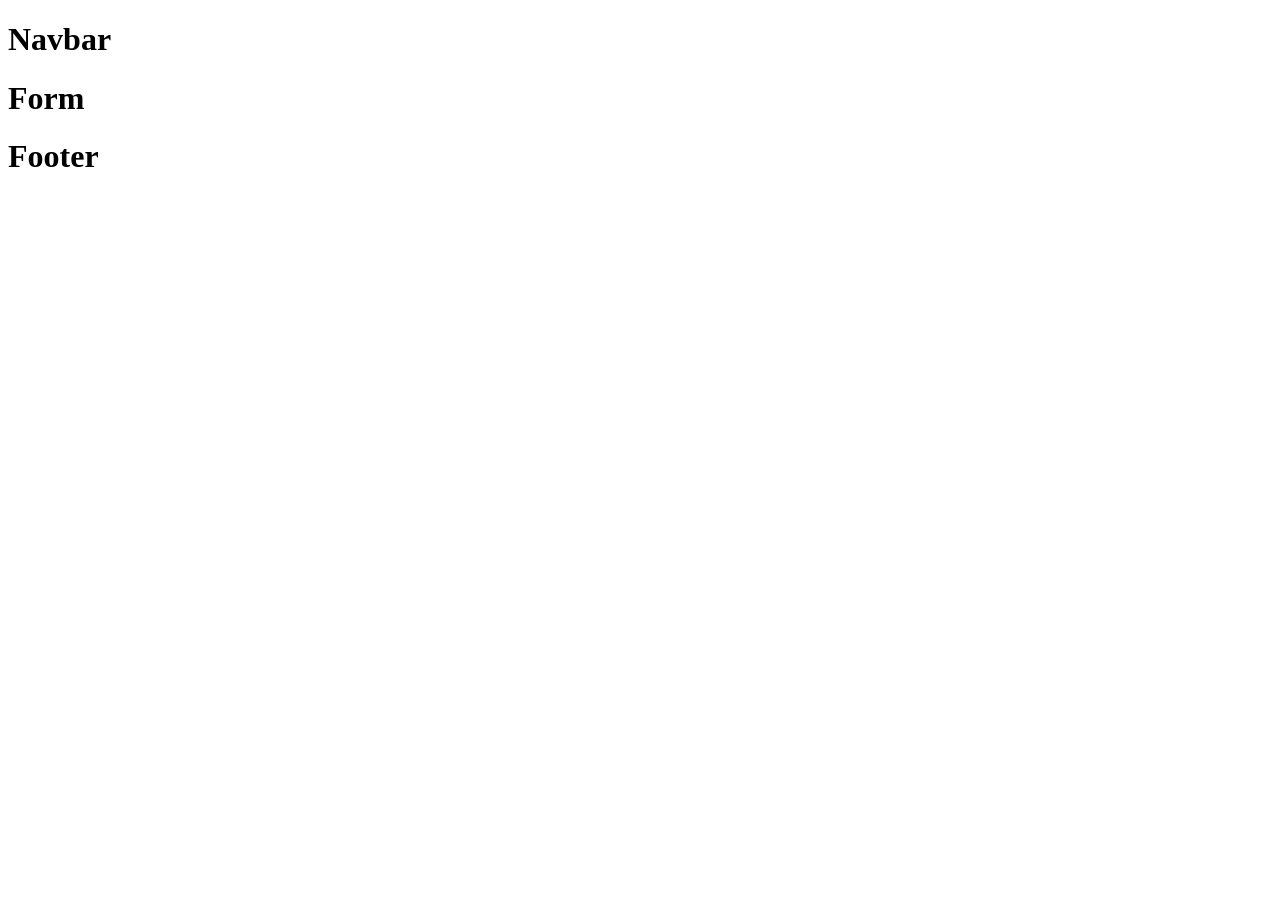
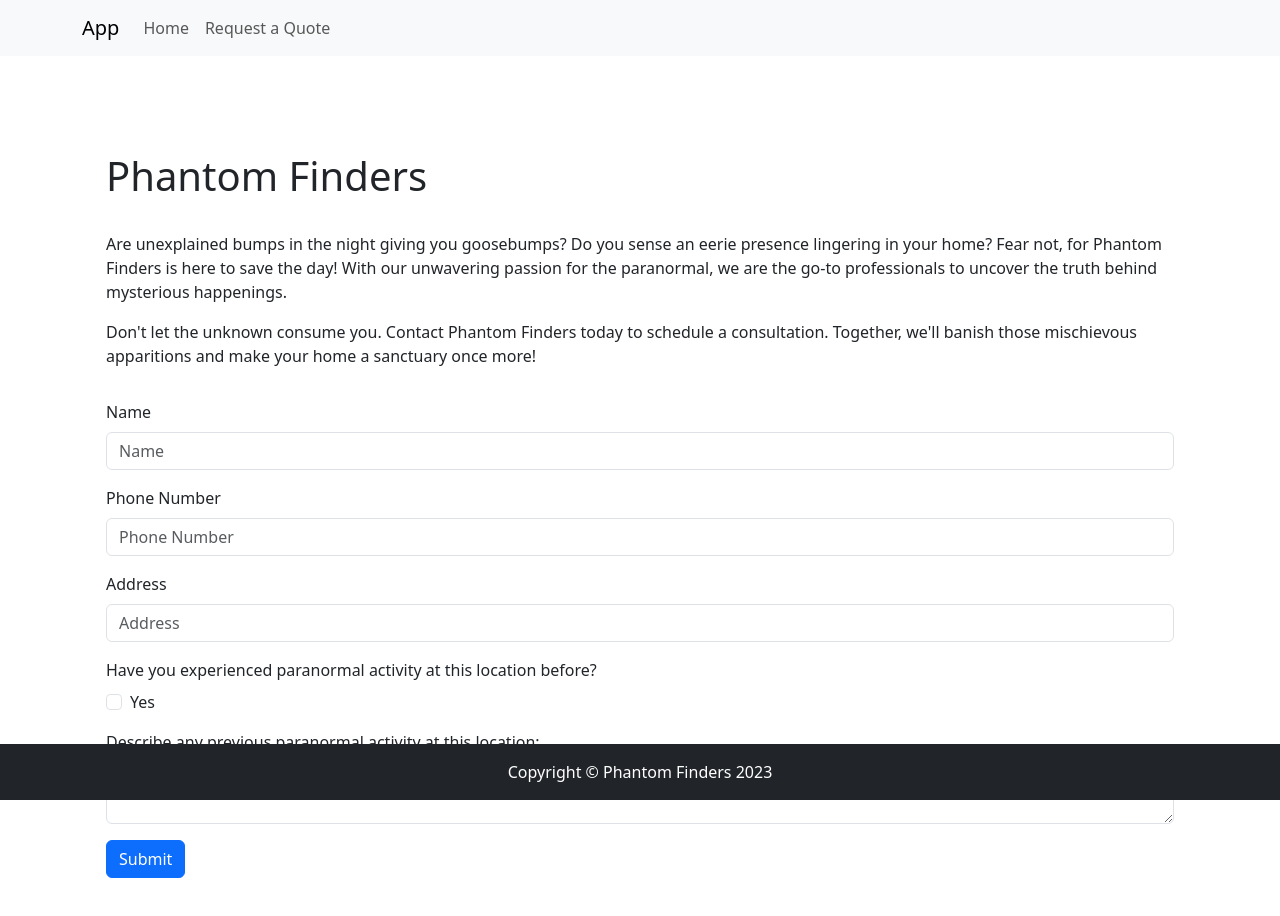
Before and after one commit to philkatie/fullstack-project, a React (Create React App) app in the folder intsureview_fe/: page / in a window 1280 px wide. Shown: the top 916 px of the page. Before the commit the page ends 800 px from the top, so only its background shows below. Built offline with nearby package versions, Linux system fonts and the light colour scheme.

Commit message:
bootstrappin' very basic homepage styling

```diff
--- a/intsureview_fe/package.json
+++ b/intsureview_fe/package.json
@@ -6,7 +6,9 @@
     "@testing-library/jest-dom": "^5.16.5",
     "@testing-library/react": "^13.4.0",
     "@testing-library/user-event": "^13.5.0",
+    "bootstrap": "^5.3.0",
     "react": "^18.2.0",
+    "react-bootstrap": "^2.8.0",
     "react-dom": "^18.2.0",
     "react-scripts": "5.0.1",
     "web-vitals": "^2.1.4"
--- a/intsureview_fe/src/App.js
+++ b/intsureview_fe/src/App.js
@@ -1,13 +1,14 @@
-import Navbar from './Components/Navbar';
-import Form from './Components/Form';
+import Header from './Components/Header';
+import Main from './Components/Main';
 import Footer from './Components/Footer';
+import 'bootstrap/dist/css/bootstrap.min.css';
 
 
 function App() {
   return (
     <>
-      <Navbar />
-      <Form />
+      <Header />
+      <Main />
       <Footer />
     </>
   );
--- a/intsureview_fe/src/Components/Footer.js
+++ b/intsureview_fe/src/Components/Footer.js
@@ -1,9 +1,12 @@
 import React from 'react'
+import Container from 'react-bootstrap/Container';
 
 export default function Footer() {
   return (
-    <div>
-      <h1>Footer</h1>
-    </div>
+    <footer className='py-3 bg-dark fixed-bottom'>
+        <Container className='px-4 text-center text-white'>
+            Copyright &copy; Phantom Finders 2023
+        </Container>
+    </footer>
   )
 }
--- a/intsureview_fe/src/Components/Form.js
+++ /dev/null
@@ -1,9 +0,0 @@
-import React from 'react'
-
-export default function Form() {
-  return (
-    <div>
-      <h1>Form</h1>
-    </div>
-  )
-}
--- /dev/null
+++ b/intsureview_fe/src/Components/Header.js
@@ -0,0 +1,21 @@
+import React from 'react'
+import Container from 'react-bootstrap/Container';
+import Nav from 'react-bootstrap/Nav';
+import Navbar from 'react-bootstrap/Navbar';
+
+export default function Header() {
+    return (
+        <Navbar expand="sm" className="bg-body-tertiary">
+          <Container>
+            <Navbar.Brand href="#home">App</Navbar.Brand>
+            <Navbar.Toggle aria-controls="basic-navbar-nav" />
+            <Navbar.Collapse id="basic-navbar-nav">
+              <Nav className="me-auto">
+                <Nav.Link href="#home">Home</Nav.Link>
+                <Nav.Link href="#link">Request a Quote</Nav.Link>
+              </Nav>
+            </Navbar.Collapse>
+          </Container>
+        </Navbar>
+      );
+    }
--- /dev/null
+++ b/intsureview_fe/src/Components/Main.js
@@ -0,0 +1,54 @@
+import React from 'react';
+import Container from 'react-bootstrap/Container';
+import Row from 'react-bootstrap/Row';
+import Button from 'react-bootstrap/Button';
+import Form from 'react-bootstrap/Form';
+
+export default function Main() {
+  return (
+    <Container className='my-5 py-4'>
+      <Row className='px-4 my-4'>
+        <h1>Phantom Finders</h1>
+      </Row>
+      <Row className='px-4 my-3'>
+        <p>Are unexplained bumps in the night giving you goosebumps? Do you sense an eerie presence lingering in your home? Fear not,
+          for Phantom Finders is here to save the day! With our unwavering passion for the paranormal, we are the go-to professionals
+          to uncover the truth behind mysterious happenings.</p>
+        <p>Don't let the unknown consume you. Contact Phantom Finders today to schedule a consultation. Together, we'll banish those
+          mischievous apparitions and make your home a sanctuary once more!</p>
+      </Row>
+      <Row className='px-4 my-3'>
+        <Form>
+          <Form.Group className="mb-3" controlId="formBasicName">
+            <Form.Label>Name</Form.Label>
+            <Form.Control type="name" placeholder="Name" />
+          </Form.Group>
+
+          <Form.Group className="mb-3" controlId="formBasicInput">
+            <Form.Label>Phone Number</Form.Label>
+            <Form.Control type="phone" placeholder="Phone Number" />
+          </Form.Group>
+
+          <Form.Group className="mb-3" controlId="formBasicAddress">
+            <Form.Label>Address</Form.Label>
+            <Form.Control type="address" placeholder="Address" />
+          </Form.Group>
+
+          <Form.Group className="mb-3" controlId="formBasicCheckbox">
+            <Form.Label>Have you experienced paranormal activity at this location before?</Form.Label>
+            <Form.Check type="checkbox" label="Yes" />
+          </Form.Group>
+
+          <Form.Group className="mb-3" controlId="formBasicText">
+            <Form.Label>Describe any previous paranormal activity at this location:</Form.Label>
+            <Form.Control as="textarea" placeholder="Type here" />
+          </Form.Group>
+
+          <Button variant="primary" type="submit">
+            Submit
+          </Button>
+        </Form>
+      </Row>
+    </Container>
+  )
+}
--- a/intsureview_fe/src/Components/Navbar.js
+++ /dev/null
@@ -1,9 +0,0 @@
-import React from 'react'
-
-export default function Navbar() {
-  return (
-    <div>
-      <h1>Navbar</h1>
-    </div>
-  )
-}
```
Also changed, not shown: 1 other file (tests, documents, lock files or other folders).
